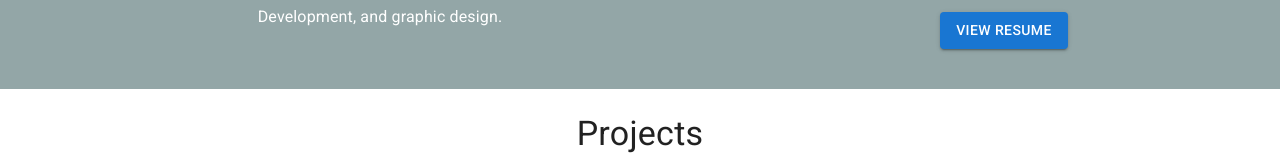
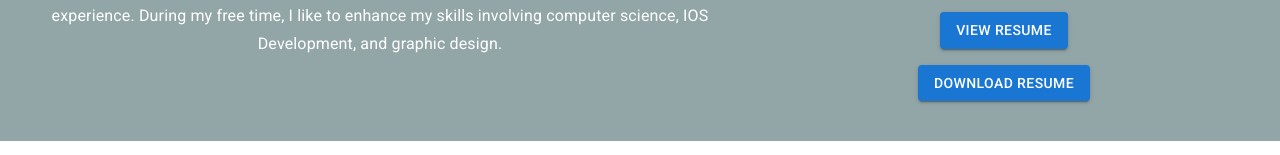
Before and after one commit to luisv7/portfolio, a React (Create React App) app: page / in a window 1280 px wide. Shown: the part 371-526 px from the top of the page. Built offline with nearby package versions, Linux system fonts and the light colour scheme.

Commit message:
downloadable pdf file

```diff
--- a/src/pages/Home.js
+++ b/src/pages/Home.js
@@ -49,13 +49,22 @@ const Home = () => {
                             className="avatar-img"
                             sx={{ width: 270, height: 270 }}
                         />
-                        <Link href="/resume">
+                        <Link href="/resume" underline="none">
                             <Button
                                 variant="contained"
                                 size="medium"
                                 sx={{ mt: "1rem" }}
                             >
                                 View Resume
+                            </Button>
+                        </Link>
+                        <Link href={require("../docs/Resume-nd.pdf")} target="blank" underline="none">
+                            <Button
+                                variant="contained"
+                                size="medium"
+                                sx={{ mt: "1rem" }}
+                            >
+                                Download Resume
                             </Button>
                         </Link>
                     </Grid>
```
